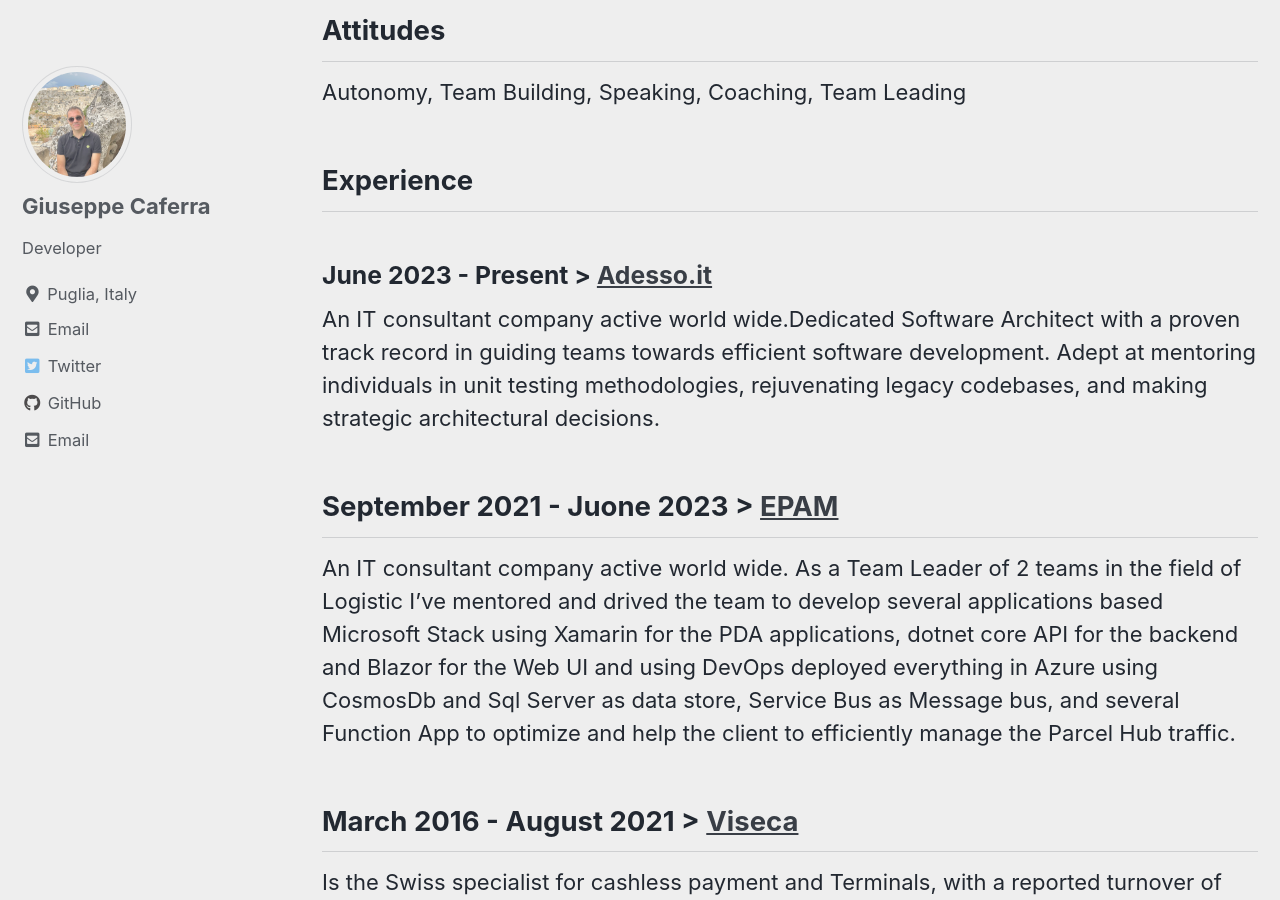
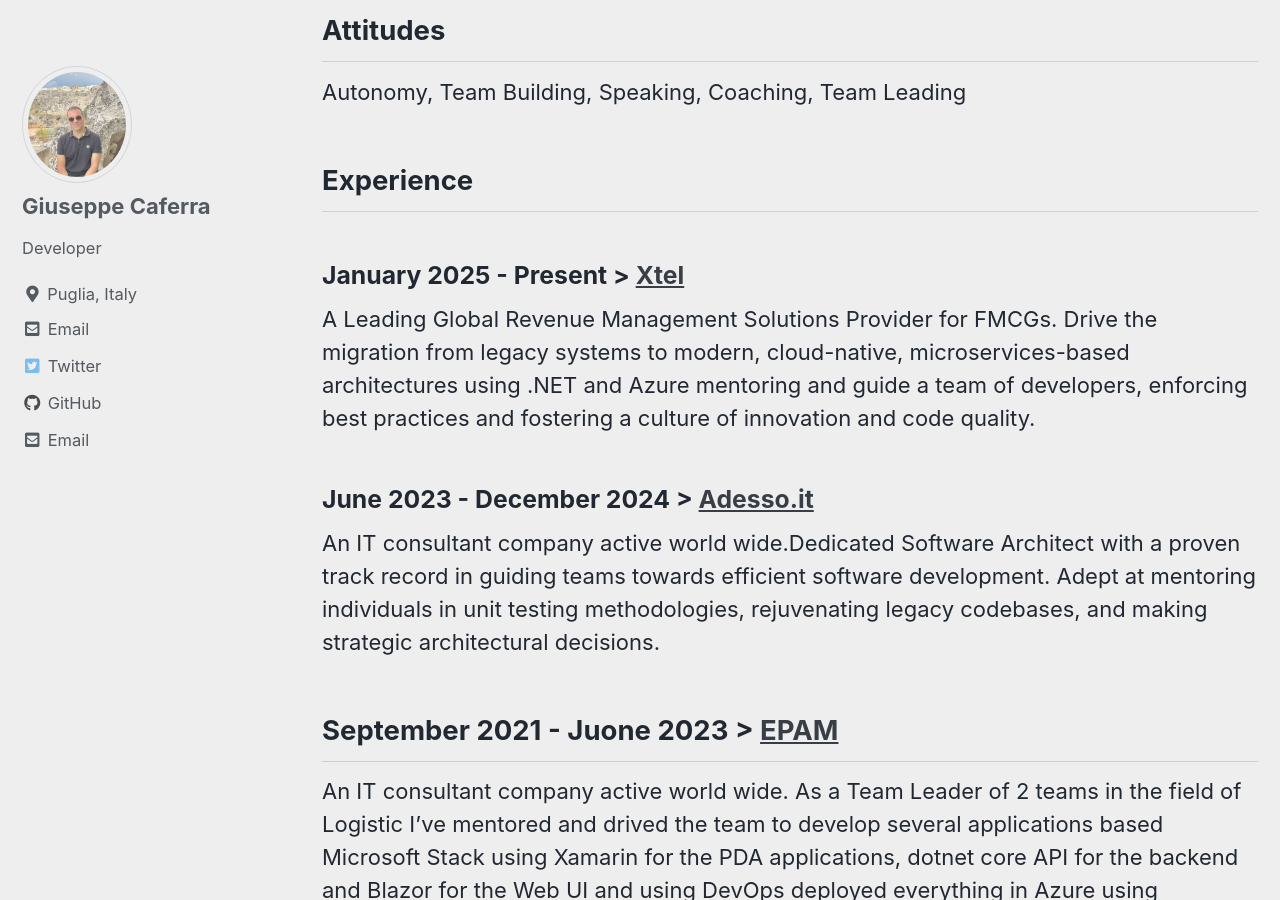
Before and after one commit to gcaferra/gcaferra.github.io, a Jekyll site: the page built from _pages/resume.md, in a window 1280 px wide and 900 px high, scrolled down 2317 px. Built offline with Jekyll 4.4.1, drawn with Linux system fonts in a browser that asks for light colours; cached includes are drawn as plain includes.

Commit message:
updated resume

```diff
--- a/_pages/resume.md
+++ b/_pages/resume.md
@@ -60,7 +60,13 @@
 
 ## Experience
 
-### June 2023 - Present > [Adesso.it](adesso.it)
+
+### January 2025 - Present > [Xtel](https://xtech.ai/)
+A Leading Global Revenue Management Solutions Provider for FMCGs. Drive the
+migration from legacy systems to modern, cloud-native, microservices-based architectures using .NET and Azure mentoring and guide a team of developers, enforcing best practices and fostering a culture of innovation and code quality.
+
+
+### June 2023 - December 2024 > [Adesso.it](https://adesso.it)
 
 An IT consultant company active world wide.Dedicated Software Architect with a proven track record in guiding teams towards efficient software development. Adept at mentoring individuals in unit testing methodologies, rejuvenating legacy codebases, and making strategic architectural decisions.
 
```
